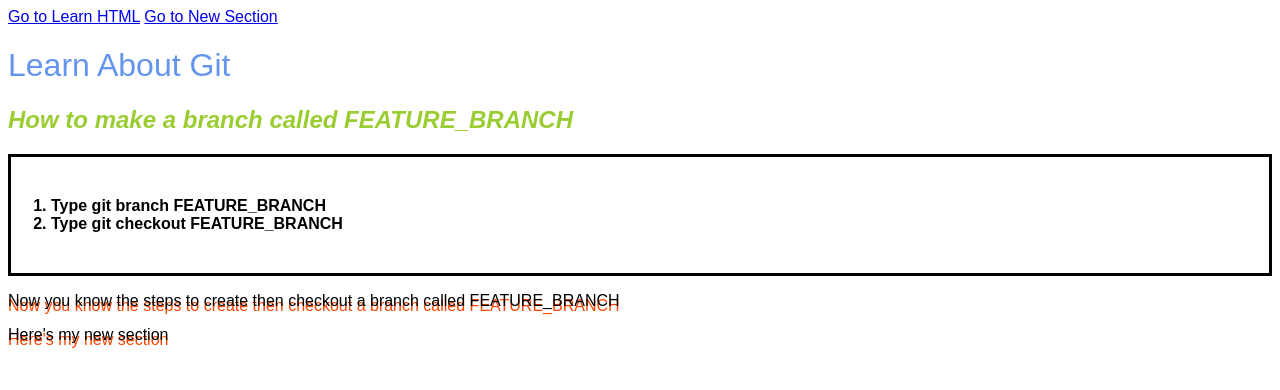
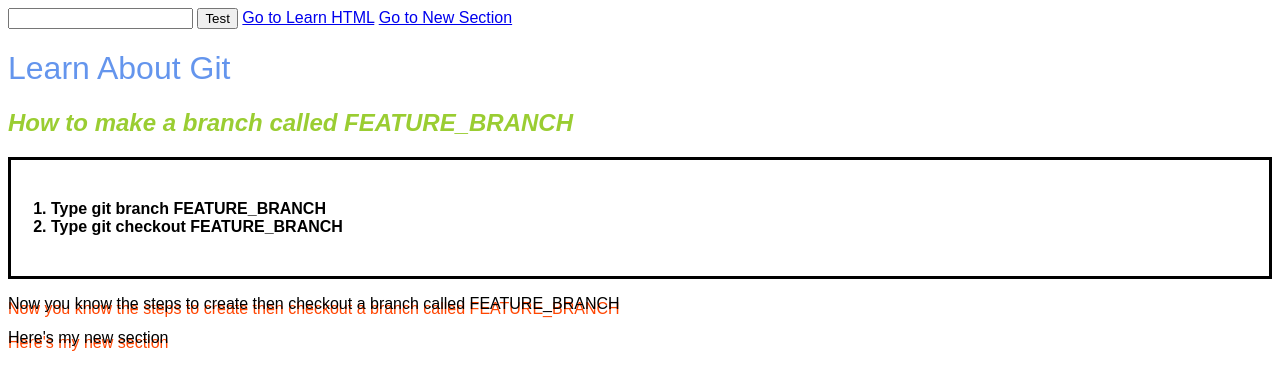
Before and after one commit to MorganHaworth/First-Repository, a plain HTML site: page index.html in a window 1280 px wide. Drawn offline with Linux system fonts and the light colour scheme.

Commit message:
Add javascript to test input value

```diff
--- a/index.html
+++ b/index.html
@@ -3,8 +3,11 @@
     <head>
         <title>Site Title</title>
         <link rel="stylesheet" href="style.css">
+        <script src="script.js"></script>
     </head>
     <body>
+        <input id="greeting">
+        <button onclick="checkInput()">Test</button>
         <a href="learnhtml.html">Go to Learn HTML</a>
         <a href="#new-section">Go to New Section</a>
         <h1>Learn About Git</h1>
--- /dev/null
+++ b/script.js
@@ -0,0 +1,15 @@
+function checkInput() {
+    let inputElement = document.getElementById("greeting");
+    alert(inputElement.value);
+
+    if (inputElement.value === "red") {
+        inputElement.style.border = "2px solid red";
+    }
+    /* if they type "carrot", the border turns orange */
+    else if (inputElement.value == "orange") {
+        inputElement.style.border = "2px solid orange";
+    }
+    else {
+        inputElement.style.border = "2px solid gray";
+    }
+}
```
